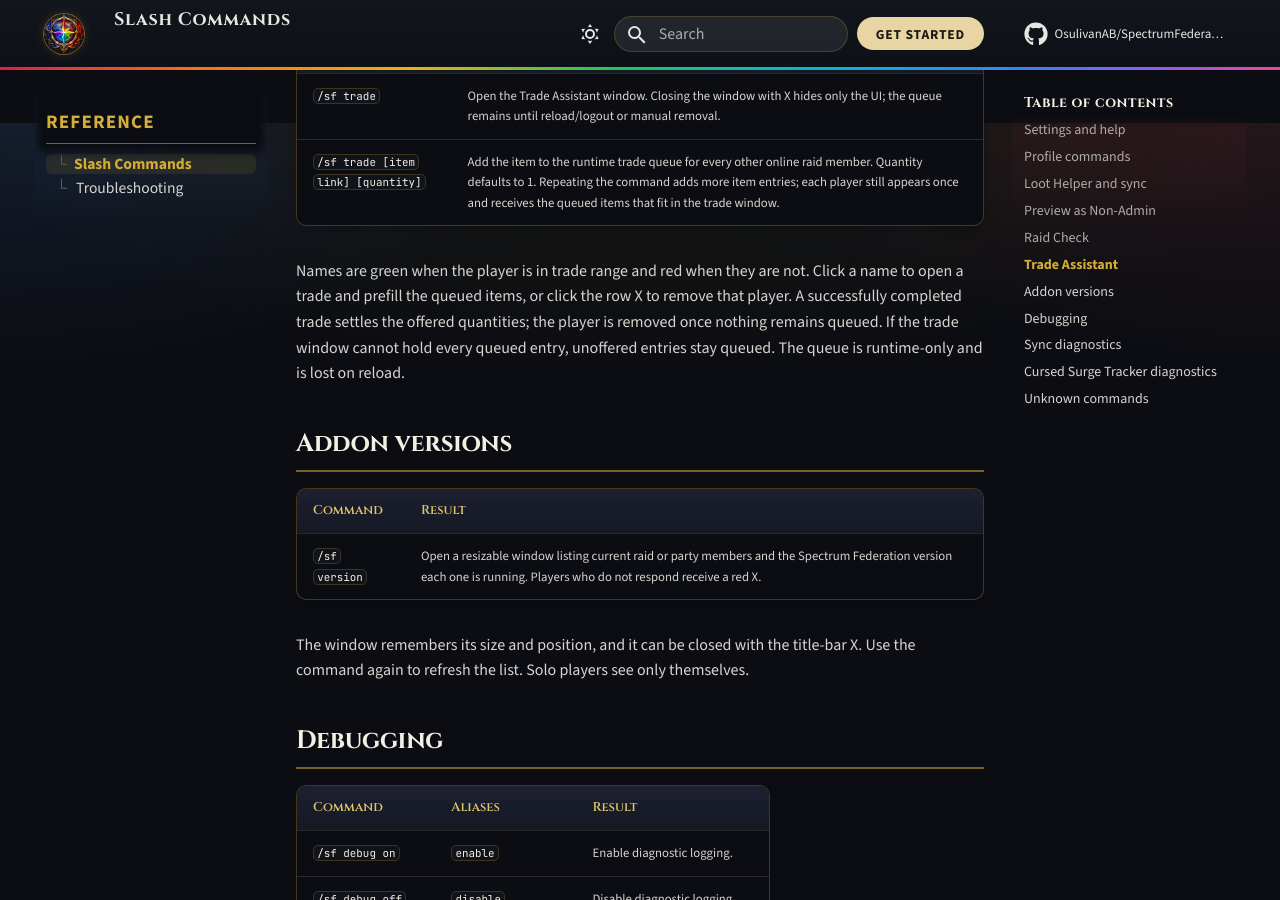
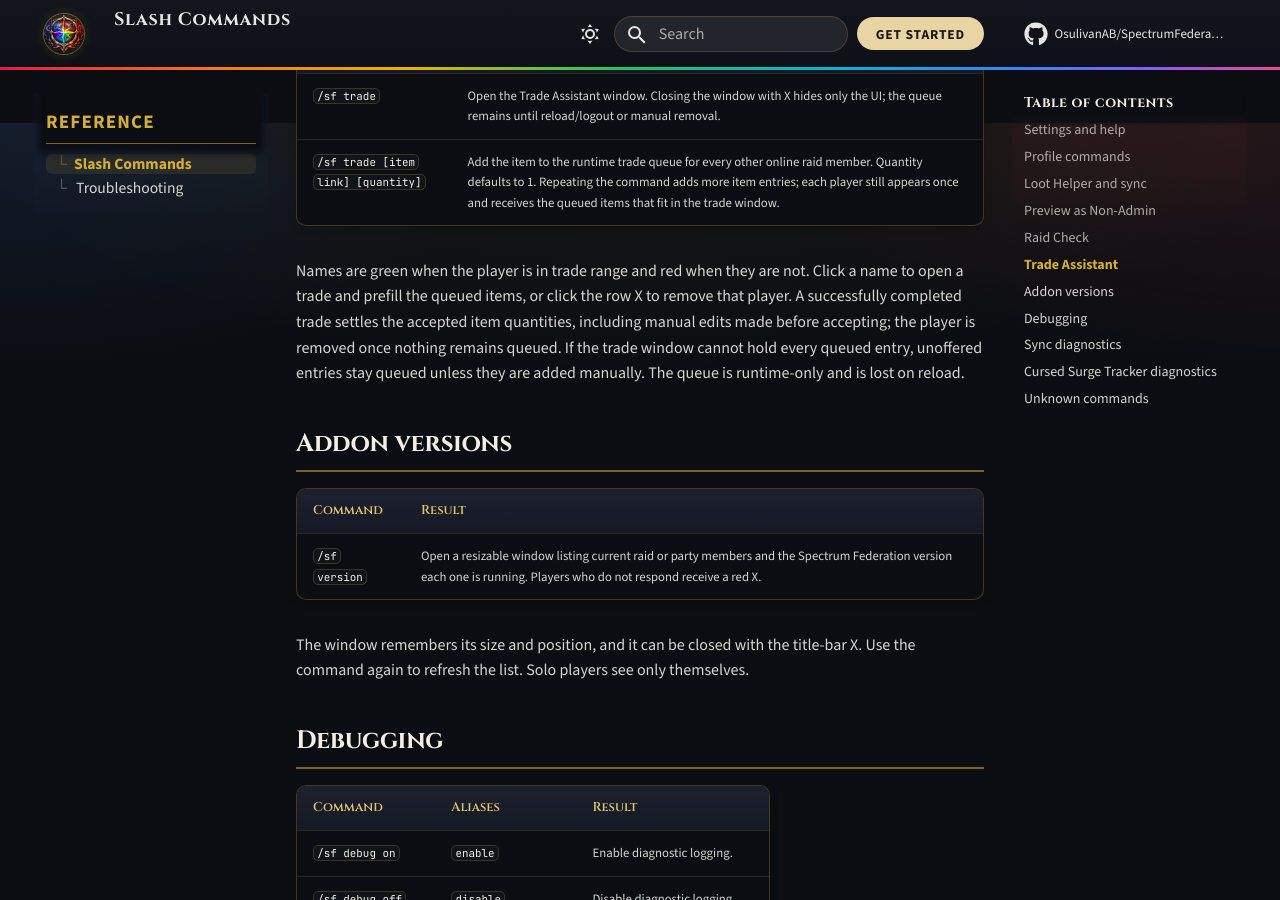
Before and after one commit to OsulivanAB/SpectrumFederation, an MkDocs documentation site: the page built from docs/reference/slash-commands.md, in a window 1280 px wide and 900 px high, scrolled down 2577 px. Built offline with MkDocs 1.6.1 and Material for MkDocs 9.7.7, drawn with Linux system fonts in a browser that asks for light colours; comment, search, counter and statistics services are not loaded.

Commit message:
Settle trade assistant by accepted offer
Co-Authored-By: Devin AI <158243242+devin-ai-integration[bot]@users.noreply.github.com>

```diff
--- a/docs/reference/slash-commands.md
+++ b/docs/reference/slash-commands.md
@@ -59,7 +59,7 @@ Both modes require an active profile and profile-admin permission. Entering anot
 | `/sf trade` | Open the Trade Assistant window. Closing the window with X hides only the UI; the queue remains until reload/logout or manual removal. |
 | `/sf trade [item link] [quantity]` | Add the item to the runtime trade queue for every other online raid member. Quantity defaults to 1. Repeating the command adds more item entries; each player still appears once and receives the queued items that fit in the trade window. |
 
-Names are green when the player is in trade range and red when they are not. Click a name to open a trade and prefill the queued items, or click the row X to remove that player. A successfully completed trade settles the offered quantities; the player is removed once nothing remains queued. If the trade window cannot hold every queued entry, unoffered entries stay queued. The queue is runtime-only and is lost on reload.
+Names are green when the player is in trade range and red when they are not. Click a name to open a trade and prefill the queued items, or click the row X to remove that player. A successfully completed trade settles the accepted item quantities, including manual edits made before accepting; the player is removed once nothing remains queued. If the trade window cannot hold every queued entry, unoffered entries stay queued unless they are added manually. The queue is runtime-only and is lost on reload.
 
 ## Addon versions
 
```
Also changed, not shown: 2 other files.
